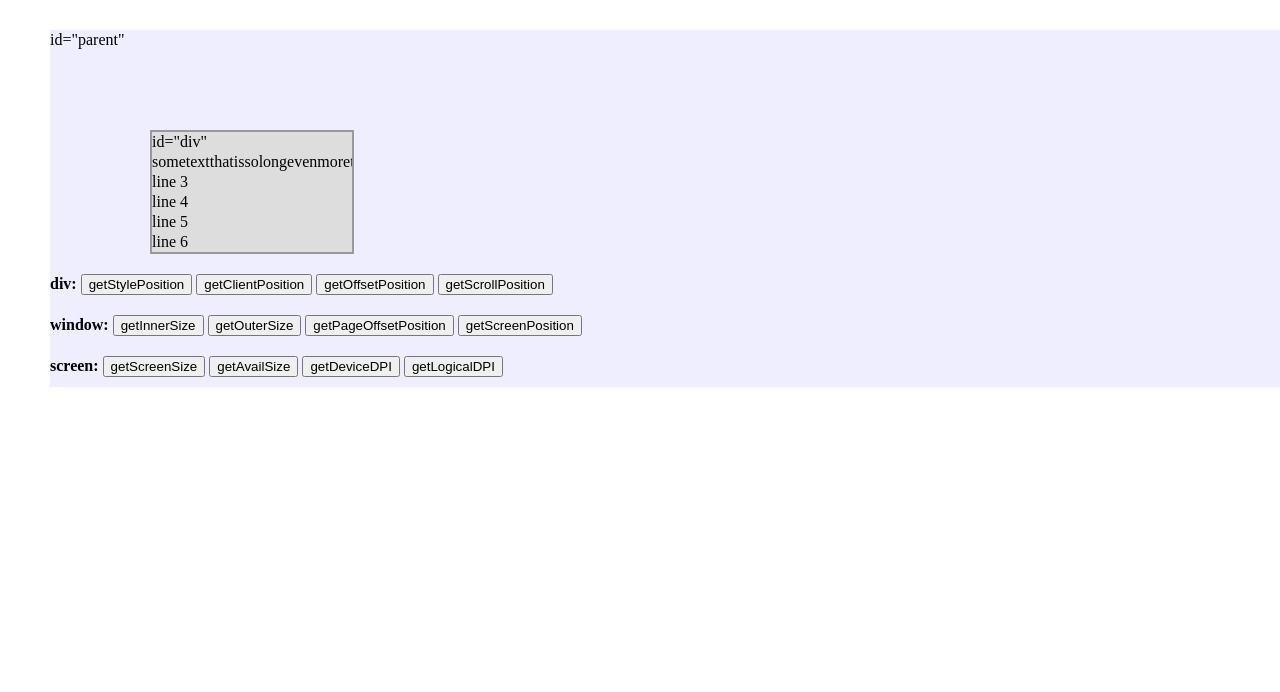
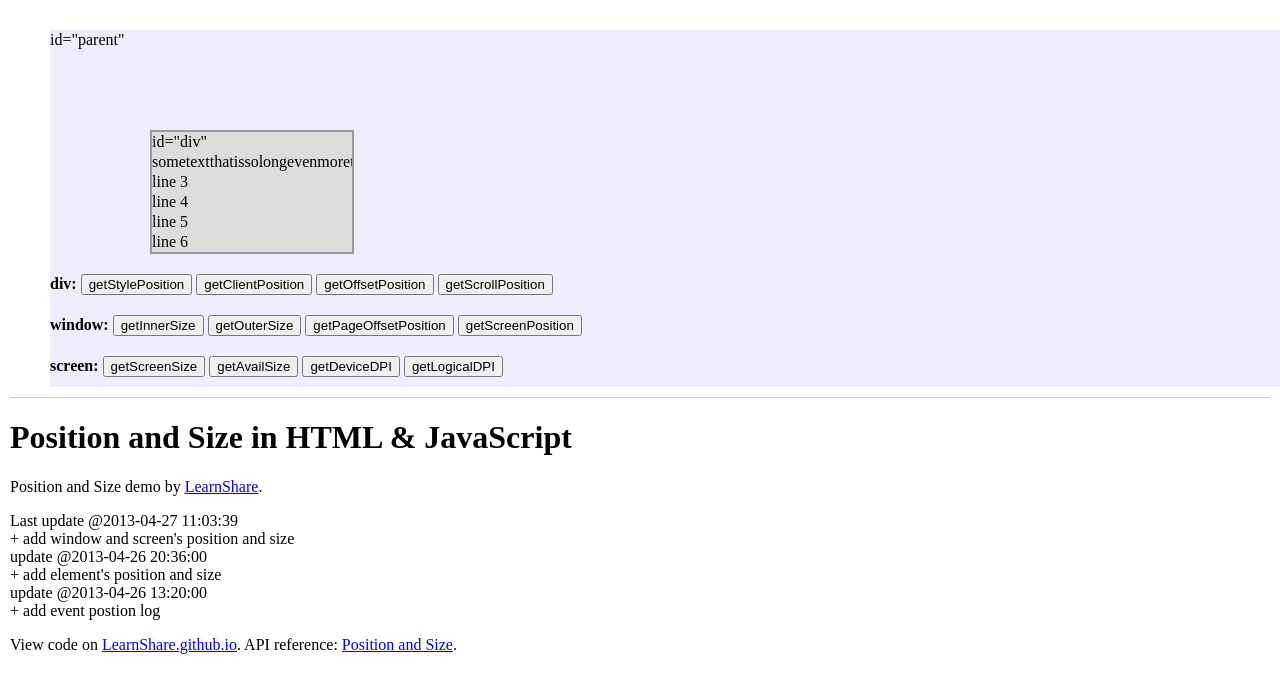
Before and after one commit to LearnShare/LearnShare.github.io, a plain HTML site: page labs/position-size/index.html in a window 1280 px wide. Drawn offline with Linux system fonts and the light colour scheme.

Commit message:
add header

```diff
--- a/labs/position-size/index.html
+++ b/labs/position-size/index.html
@@ -40,5 +40,21 @@
 		<button id="get-device-dpi">getDeviceDPI</button>
 		<button id="get-logical-dpi">getLogicalDPI</button>
 	</div>
+	<header>
+		<h1>Position and Size in HTML &amp; JavaScript</h1>
+		<p>Position and Size demo by <a href="http://github.com/LearnShare" target="_blank">LearnShare</a>.</p>
+		<p>
+			Last update @2013-04-27 11:03:39<br />
+			+ add window and screen's position and size<br />
+			update @2013-04-26 20:36:00<br />
+			+ add element's position and size<br />
+			update @2013-04-26 13:20:00<br />
+			+ add event postion log
+		</p>
+		<p>
+			View code on <a href="http://github.com/LearnShare/LearnShare.github.io/tree/master/labs/position-size/" target="_blank">LearnShare.github.io</a>.
+			API reference: <a href="https://github.com/LearnShare/blog/blob/master/posts/position-and-size.md" target="_blank">Position and Size</a>.
+		</p>
+	</header>
 </body>
 </html>
--- a/labs/position-size/style/main.css
+++ b/labs/position-size/style/main.css
@@ -1,7 +1,10 @@
 body{
 	margin:0px;
 }
-
+header{
+	margin:10px;
+	border-top:solid 1px #CCC;
+}
 #parent{
 	margin-top:30px;
 	margin-left:50px;
```
